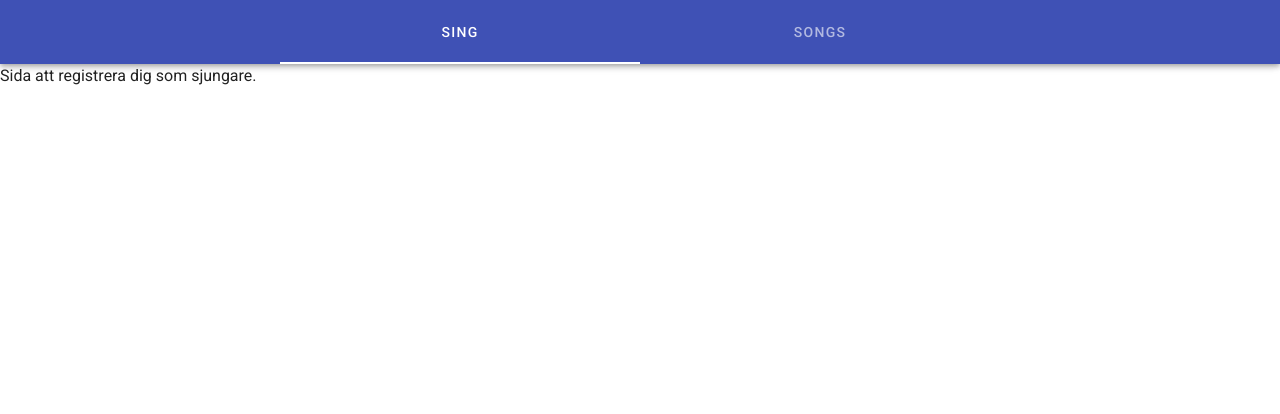
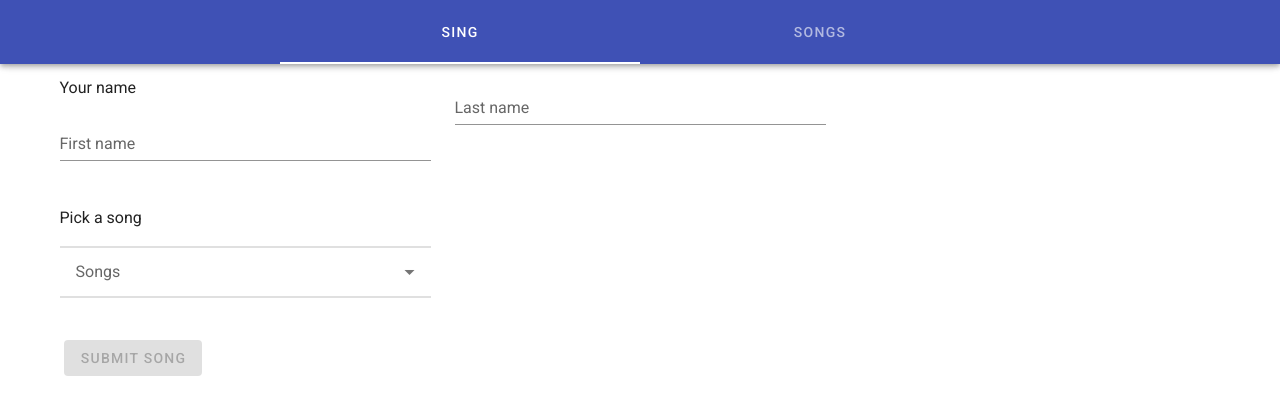
Before and after one commit to Sarrgas/livebandskaraoke, a Vue app: page / in a window 1280 px wide. Shown: the top 414 px of the page. Built offline with nearby package versions, Linux system fonts and the light colour scheme.

Commit message:
Submit song form

```diff
--- /dev/null
+++ b/src/components/RegistrationForm.vue
@@ -0,0 +1,92 @@
+<template>
+  <v-form v-model="valid" @submit.prevent="submit" ref="form">
+    <v-container>
+      <v-row>
+        <v-col cols="12" md="4">
+            <p>Your name</p>
+          <v-text-field
+            v-model="firstname"
+            :rules="nameRules"
+            label="First name"
+            required
+          ></v-text-field>
+        </v-col>
+
+        <v-col cols="12" md="4">
+          <v-text-field
+            v-model="lastname"
+            :rules="nameRules"
+            label="Last name"
+            required
+          ></v-text-field>
+        </v-col>
+      </v-row>
+
+      <v-row>
+        <v-col cols="12" md="4">
+            <p>Pick a song</p>
+
+            <v-overflow-btn
+            class="my-2"
+            :items="songlist"
+            :rules="songRules"
+            v-model="song"
+            label="Songs"
+            editable
+            item-value="text"
+            ></v-overflow-btn>
+        </v-col>
+      </v-row>
+
+      <v-row>
+        <v-btn
+            :disabled="!valid"
+            color="success"
+            class="mx-4"
+            type="submit"
+        >
+            Submit song
+        </v-btn>
+      </v-row>
+    </v-container>
+  </v-form>
+</template>
+
+<script>
+export default {
+    name: 'RegistrationForm',
+    data: () => ({
+        valid: false,
+        firstname: '',
+        lastname: '',
+        song: '',
+        nameRules: [
+            v => !!v || 'Name is required'
+        ],
+        songRules: [
+            v => !!v || 'Song is required'
+        ],
+    }),
+    computed: {
+        songlist() {
+            return this.$store.state.songList;
+        }
+    },
+    methods: {
+        submit() {
+            const songrequest = {
+                firstname: this.firstname,
+                lastname: this.lastname,
+                song: this.song
+            }
+            console.log(songrequest);
+
+            this.$refs.form.reset();
+        }
+    }
+}
+</script>
+
+<style>
+
+</style>
--- a/src/store/store.js
+++ b/src/store/store.js
@@ -5,7 +5,11 @@ Vue.use(Vuex)
 
 export default new Vuex.Store({
   state: {
-
+    songList: [
+      'Skkobido',
+      'Mullvadens återkomst',
+      'Smurfhits klassiker'
+    ]
   },
   mutations: {
 
--- a/src/views/SingPage.vue
+++ b/src/views/SingPage.vue
@@ -1,10 +1,14 @@
 <template>
-  <span>Sida att registrera dig som sjungare.</span>
+    <div>
+        <RegistrationForm />
+    </div>
 </template>
 
 <script>
+import RegistrationForm from '../components/RegistrationForm'
 export default {
-
+    name: 'SingPage',
+    components: { RegistrationForm }
 }
 </script>
 
--- a/src/views/SongsPage.vue
+++ b/src/views/SongsPage.vue
@@ -1,12 +1,20 @@
 <template>
     <div>
         <span>Låtlista med alla låtar</span>
+        <div v-for="(song, key) in songList" :key="key">
+            {{ song }}
+        </div>
     </div>
 </template>
 
 <script>
 export default {
-
+    name: 'SongsPage',
+    data() {
+        return {
+            songList: this.$store.state.songList
+        }
+    }
 }
 </script>
 
```
